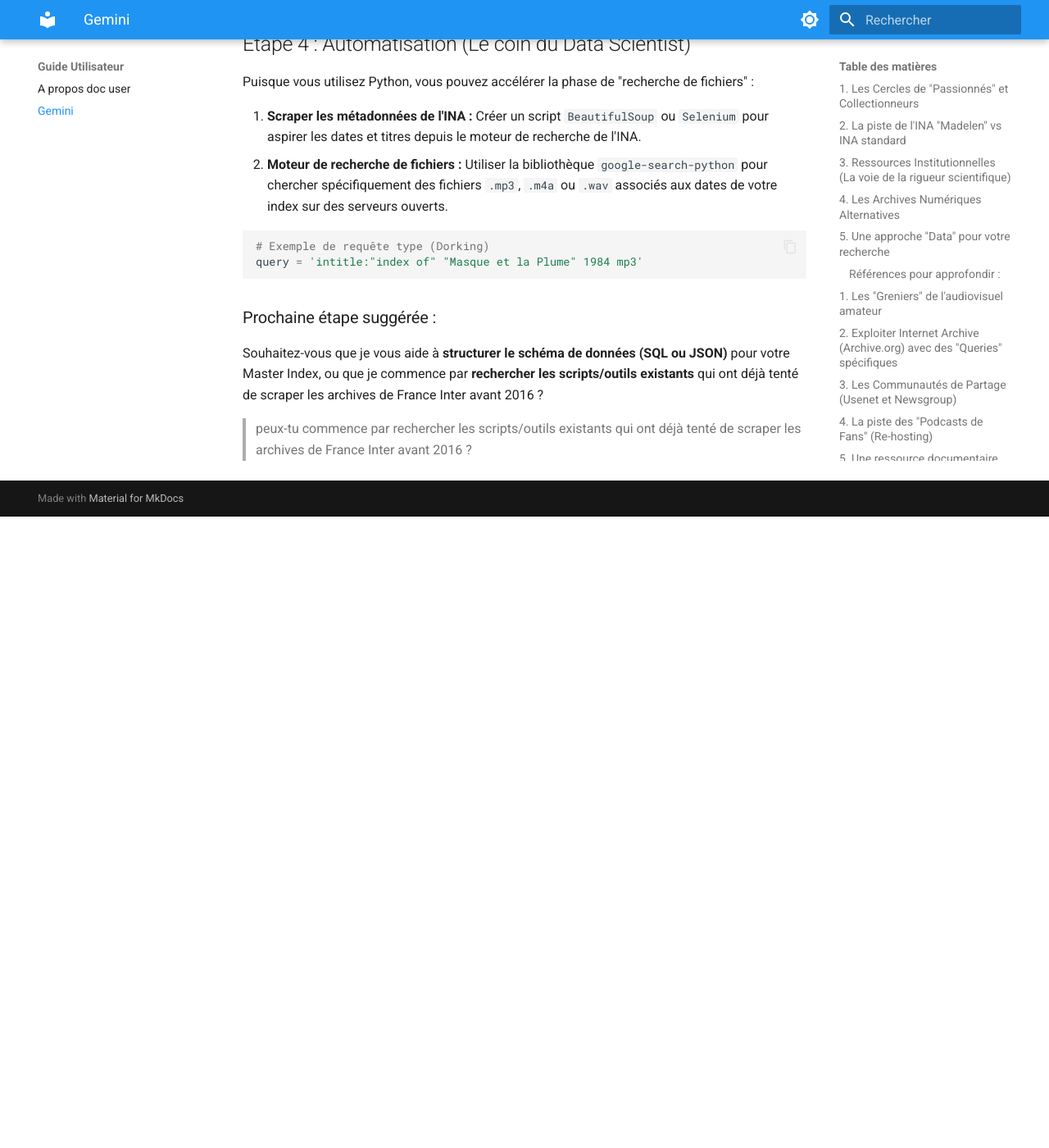
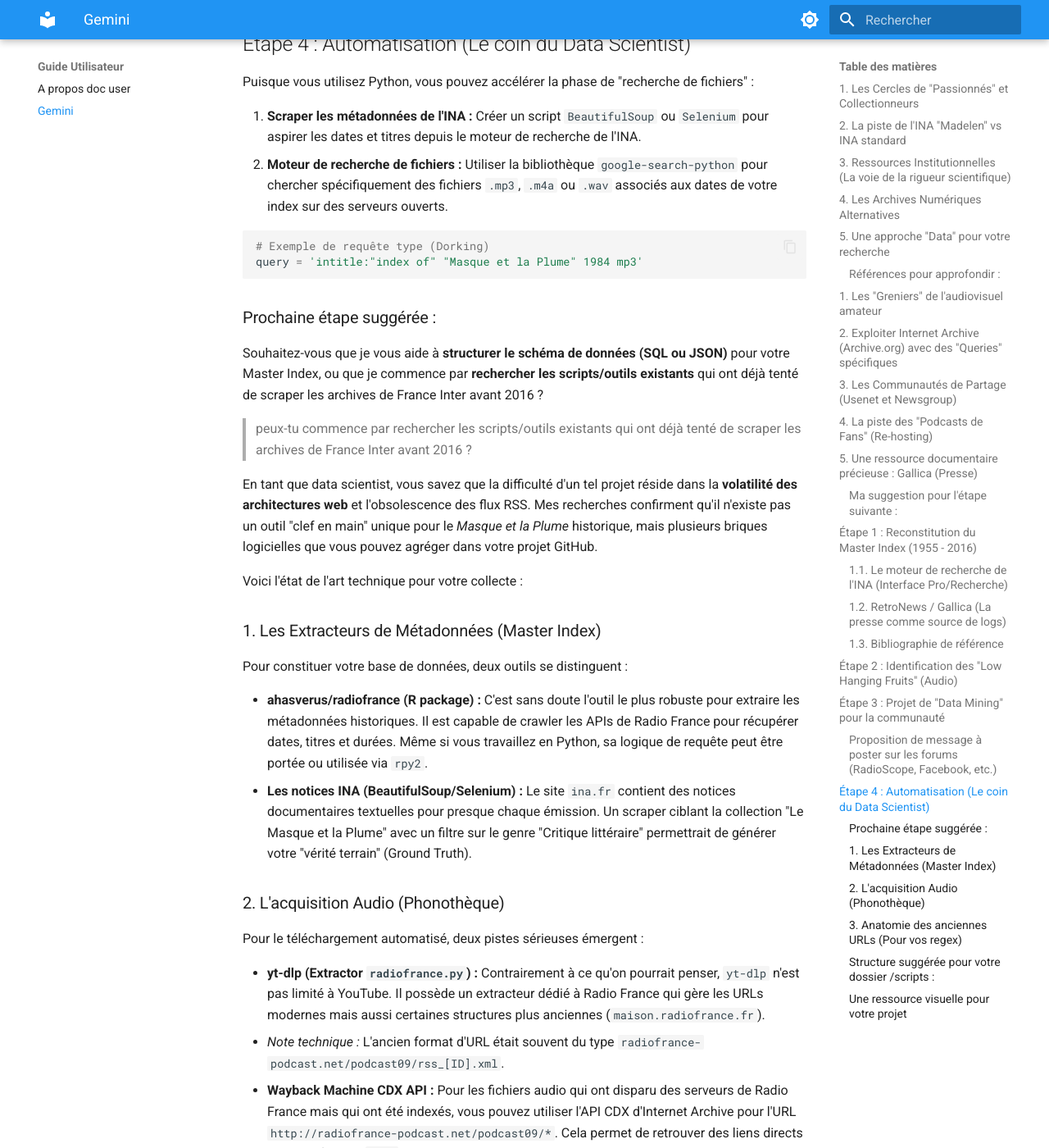
Before and after one commit to castorfou/lmelp-pap, an MkDocs documentation site: the page built from docs/user/gemini.md, in a window 1280 px wide and 1400 px high, scrolled down 7267 px. Shown: the whole window at 82% size. Built offline with MkDocs 1.6.1 and Material for MkDocs 9.7.7, drawn with Linux system fonts in a browser that asks for light colours; before the commit the page ends 7897 px from its top, so only the background shows below that; some of the changed text lies outside the part shown.

Commit message:
feat: enhance gemini.md with data extraction and audio acquisition strategies

```diff
--- a/docs/user/gemini.md
+++ b/docs/user/gemini.md
@@ -213,3 +213,49 @@ query = 'intitle:"index of" "Masque et la Plume" 1984 mp3'
 Souhaitez-vous que je vous aide à **structurer le schéma de données (SQL ou JSON)** pour votre Master Index, ou que je commence par **rechercher les scripts/outils existants** qui ont déjà tenté de scraper les archives de France Inter avant 2016 ?
 
 > peux-tu commence par rechercher les scripts/outils existants qui ont déjà tenté de scraper les archives de France Inter avant 2016 ?
+
+En tant que data scientist, vous savez que la difficulté d'un tel projet réside dans la **volatilité des architectures web** et l'obsolescence des flux RSS. Mes recherches confirment qu'il n'existe pas un outil "clef en main" unique pour le *Masque et la Plume* historique, mais plusieurs briques logicielles que vous pouvez agréger dans votre projet GitHub.
+
+Voici l'état de l'art technique pour votre collecte :
+
+### 1. Les Extracteurs de Métadonnées (Master Index)
+
+Pour constituer votre base de données, deux outils se distinguent :
+
+* **ahasverus/radiofrance (R package) :** C'est sans doute l'outil le plus robuste pour extraire les métadonnées historiques. Il est capable de crawler les APIs de Radio France pour récupérer dates, titres et durées. Même si vous travaillez en Python, sa logique de requête peut être portée ou utilisée via `rpy2`.
+* **Les notices INA (BeautifulSoup/Selenium) :** Le site `ina.fr` contient des notices documentaires textuelles pour presque chaque émission. Un scraper ciblant la collection "Le Masque et la Plume" avec un filtre sur le genre "Critique littéraire" permettrait de générer votre "vérité terrain" (Ground Truth).
+
+### 2. L'acquisition Audio (Phonothèque)
+
+Pour le téléchargement automatisé, deux pistes sérieuses émergent :
+
+* **yt-dlp (Extractor `radiofrance.py`) :** Contrairement à ce qu'on pourrait penser, `yt-dlp` n'est pas limité à YouTube. Il possède un extracteur dédié à Radio France qui gère les URLs modernes mais aussi certaines structures plus anciennes (`maison.radiofrance.fr`).
+* *Note technique :* L'ancien format d'URL était souvent du type `radiofrance-podcast.net/podcast09/rss_[ID].xml`.
+
+
+* **Wayback Machine CDX API :** Pour les fichiers audio qui ont disparu des serveurs de Radio France mais qui ont été indexés, vous pouvez utiliser l'API CDX d'Internet Archive pour l'URL `http://radiofrance-podcast.net/podcast09/*`. Cela permet de retrouver des liens directs vers des fichiers `.mp3` encore hébergés sur les serveurs de sauvegarde de l'Archive.
+
+### 3. Anatomie des anciennes URLs (Pour vos regex)
+
+Avant 2016, les URLs suivaient généralement ce pattern qu'il faudra intégrer à vos scripts de découverte :
+
+* **Web :** `franceinter.fr/emission-le-masque-et-la-plume-[titre-ou-date]`
+* **Audio (RSS) :** `radiofrance-podcast.net/podcast09/rss_10006.xml` (Le code `10006` était historiquement lié au Masque).
+
+### Structure suggérée pour votre dossier `/scripts` :
+
+1. `discovery_cdx.py` : Utilise l'API Internet Archive pour lister tous les snapshots de fichiers MP3 liés au flux RSS 10006.
+2. `metadata_ina_scraper.py` : Aspire les métadonnées textuelles pour créer le mapping `Date <-> Œuvres`.
+3. `downloader_manager.py` : Wrapper autour de `yt-dlp` pour gérer les reprises en cas de coupure.
+
+---
+
+### Une ressource visuelle pour votre projet
+
+Cette vidéo explique comment utiliser `yt-dlp` pour archiver des contenus radio et podcasts, ce qui est directement applicable à votre module de téléchargement.
+
+[Maîtriser yt-dlp pour l'archivage radio](https://www.youtube.com/watch?v=Ea30AUHuegE)
+
+Cette ressource est pertinente car elle détaille les options de ligne de commande nécessaires pour extraire uniquement l'audio et gérer les métadonnées (tagging ID3) de manière automatisée, une étape cruciale pour votre artefact de "Phonothèque".
+
+**Souhaitez-vous que je vous aide à rédiger le script Python de base pour interroger l'API CDX d'Internet Archive sur ces anciennes URLs ?**
```
